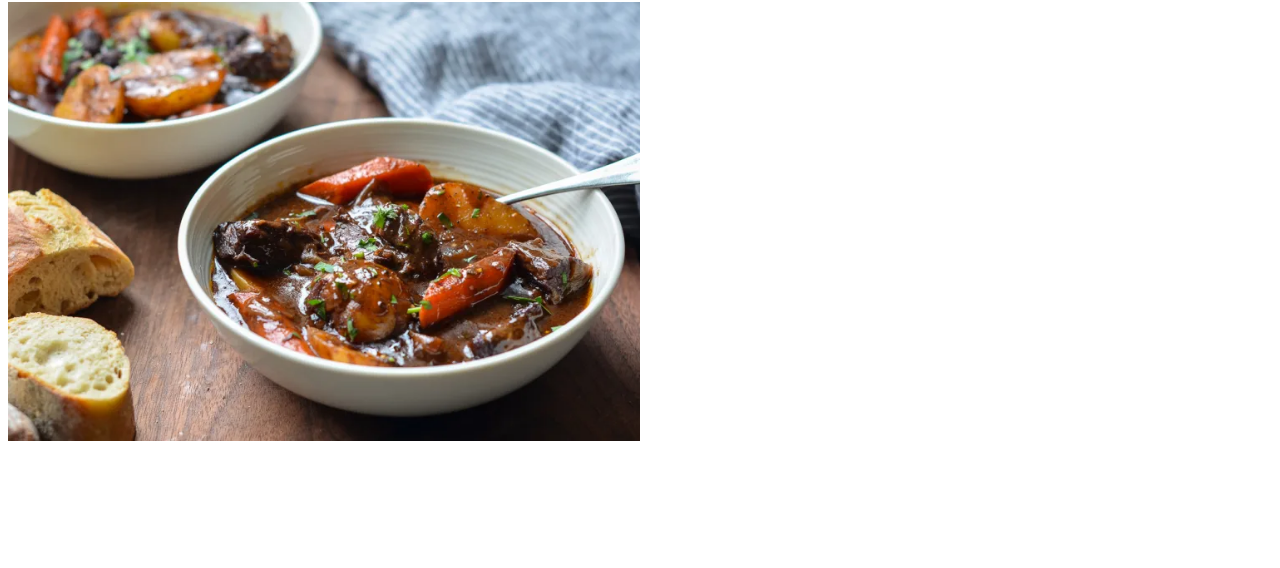
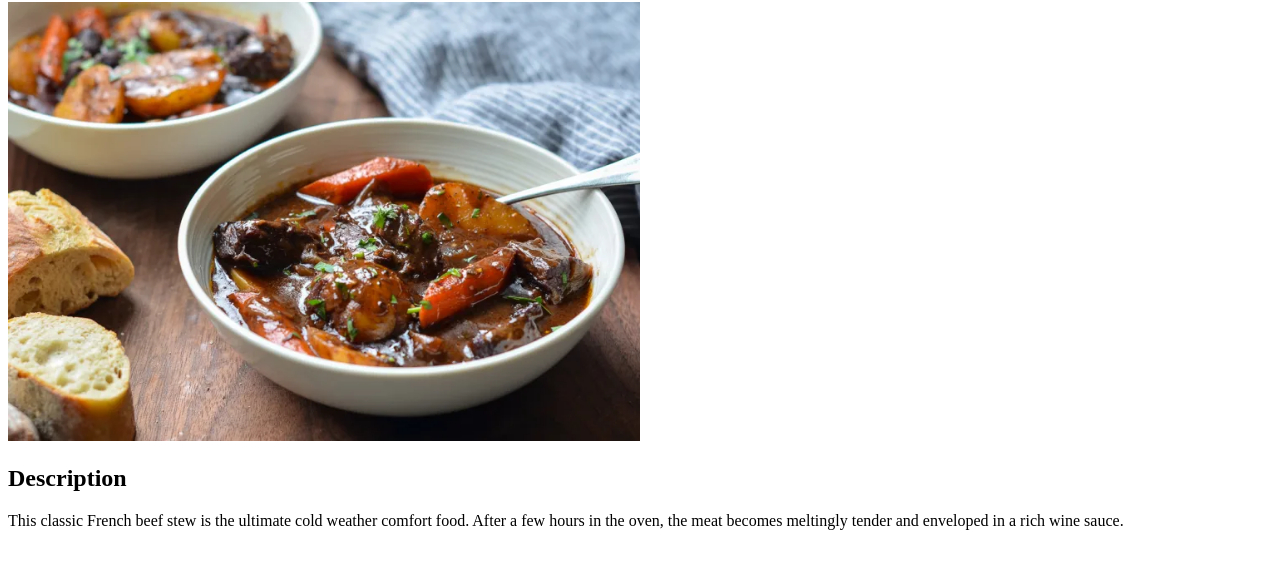
Before and after one commit to LHomola/odin-recipes, a plain HTML site: page recipes/stew.html in a window 1280 px wide. Shown: the part 78-646 px from the top of the page. Drawn offline with Linux system fonts and the light colour scheme.

Commit message:
Add description

```diff
--- a/recipes/stew.html
+++ b/recipes/stew.html
@@ -8,5 +8,9 @@
 <body>
     <h1>Beef stew</h1>
     <img src="../images/stew.webp" width="50%">
+    <h2>Description</h2>
+    <p>
+        This classic French beef stew is the ultimate cold weather comfort food. After a few hours in the oven, the meat becomes meltingly tender and enveloped in a rich wine sauce.
+    </p>
 </body>
 </html>
```
